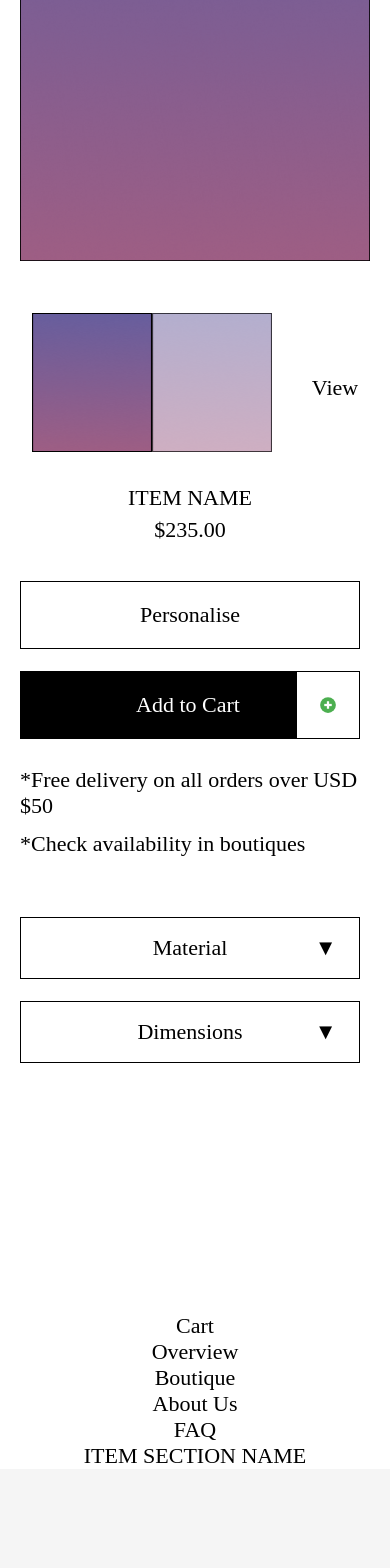
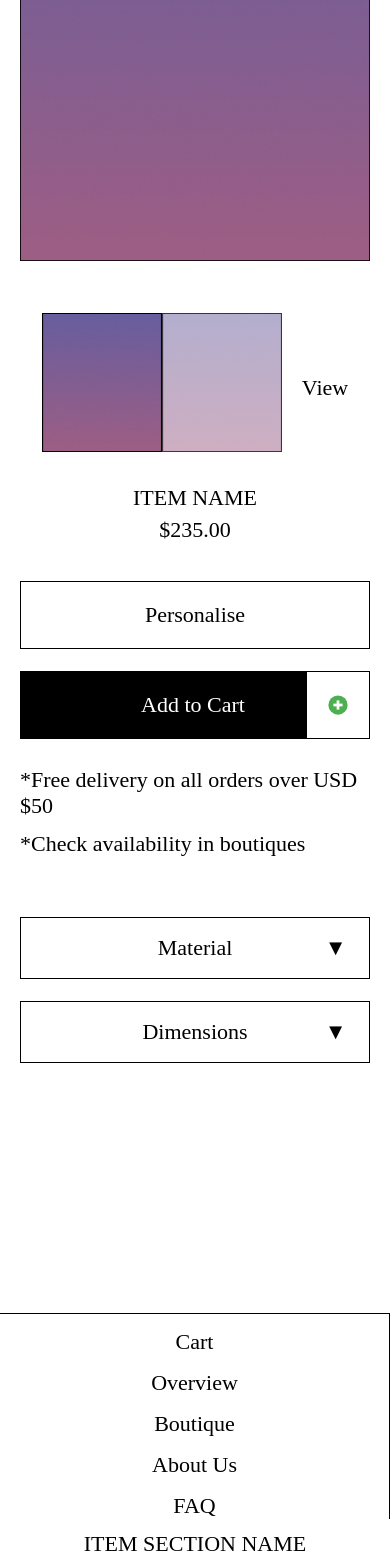
Before and after one commit to benzobak83/mini-app-for-testing, a React (Vite) app: page / in a window 390 px wide. Shown: the part 254-1822 px from the top of the page. Before the commit the page ends 1723 px from the top, so only its background shows below. Built offline with nearby package versions, Linux system fonts and the light colour scheme.

Commit message:
fix: styles

```diff
--- a/src/components/Footer/Footer.scss
+++ b/src/components/Footer/Footer.scss
@@ -16,6 +16,7 @@
     height: 100%;
     @media screen and (max-width: 950px) {
       flex-direction: column;
+      border-top: 1px solid $footer-border-color;
     }
   }
 
@@ -34,6 +35,13 @@
     color: $footer-color;
     transition: font-weight 0.1s, background-color 0.2s, color 0.2s;
 
+    @media screen and (max-width: 950px) {
+      border-right: none;
+      padding-top: 15px;
+      &:last-child {
+        padding-bottom: 15px;
+      }
+    }
     &:hover {
       font-weight: 600;
       background-color: $footer-background-color2;
@@ -41,9 +49,6 @@
     }
     &:not(:last-child) {
       border-right: 1px solid $footer-border-color;
-      @media screen and (max-width: 950px) {
-        border-right: none;
-      }
     }
 
     // .footer__item_big
--- a/src/components/Header/Header.scss
+++ b/src/components/Header/Header.scss
@@ -175,6 +175,7 @@
       display: flex;
       flex: 0 1 10%;
       padding: 0px 10px;
+      padding-top: 4px;
     }
   }
 }
--- a/src/components/SearchInput/SearchHeader/SearchHeader.tsx
+++ b/src/components/SearchInput/SearchHeader/SearchHeader.tsx
@@ -11,7 +11,7 @@ import HistorySearchList from '../HistorySearchList'
 import './SearchHeader.scss'
 import { TCoordHeaderSearch, THistorySearchItem } from './SearchHeader.types'
 
-const SearchHeader: FC = () => {
+const SearchHeader: FC = React.memo(() => {
   const [coord, setCoord] = useState<TCoordHeaderSearch | null>(null)
   const [historySearchItems, setHistorySearchItems] = useState<
     THistorySearchItem[]
@@ -123,6 +123,6 @@ const SearchHeader: FC = () => {
       </div>
     </>
   )
-}
+})
 
 export { SearchHeader }
--- a/src/pages/Product/Product.scss
+++ b/src/pages/Product/Product.scss
@@ -13,13 +13,8 @@
     padding-left: 52px;
     padding-right: 100px;
     @media screen and (max-width: 1450px) {
-      justify-content: space-between;
-      padding-left: 10px;
-      padding-right: 10px;
-    }
-    @media screen and (max-width: 1450px) {
       justify-content: center;
-      padding-top: 30px;
+      padding: 30px 20px 0px 20px;
     }
   }
 
@@ -70,6 +65,7 @@
       font-size: 22px;
       margin-left: 40px;
       @media screen and (max-width: 1450px) {
+        margin-left: 20px;
       }
     }
 
@@ -99,8 +95,6 @@
       order: 1;
       flex: 100%;
       min-height: 320px;
-      margin-right: 10px;
-      margin-left: 10px;
     }
     // .avatar__inner
 
@@ -126,15 +120,9 @@
     max-width: 443px;
     margin-bottom: 50px;
     @media screen and (max-width: 1450px) {
-      margin-left: 10px;
-      margin-right: 20px;
-    }
-    @media screen and (max-width: 1450px) {
+      margin: 0px 0px 250px 0px;
       flex: 0 1 100%;
-    }
-    @media screen and (max-width: 1450px) {
       order: 3;
-      margin-bottom: 250px;
     }
     // .description__inner
 
@@ -190,14 +178,15 @@
       justify-content: center;
       align-items: center;
       padding-left: 60px;
+      border: 1px solid $btn-border-color;
     }
 
     // .description__btn-increment-count-cart
 
     &__btn-increment-count-cart {
-      padding: 22px;
       width: 15%;
       min-width: 64px;
+      padding-top: 5px;
       border-color: $btn-border-color;
     }
   }
```
Also changed, not shown: src/components/ButtonCart/ButtonCart.tsx (line endings or trailing spaces).
